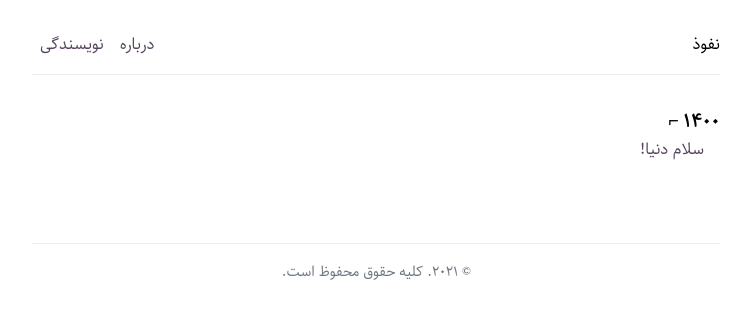
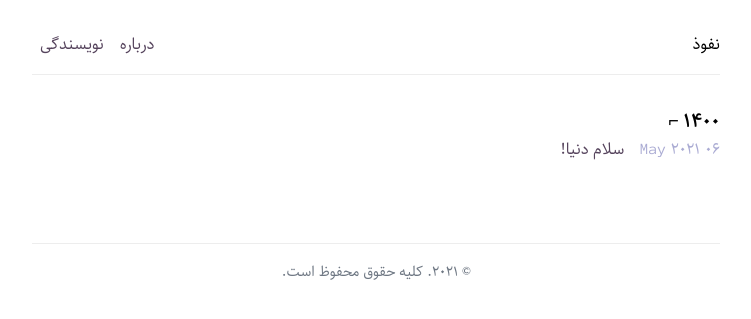
Before and after one commit to nofoz/nofoz.ir, a Jekyll site: the page built from index.html, in a window 1280 px wide. Shown: the top 319 px of the page, without its empty margins (423-1174 px from the left). Built offline with Jekyll 4.4.1, drawn with Linux system fonts in a browser that asks for light colours; the list of posts is cut into pages by our own code.

Commit message:
Update index.html

```diff
--- a/index.html
+++ b/index.html
@@ -7,7 +7,7 @@ title: Home
     <h3>۱۴۰۰</h3>
     {% for post in paginator.posts %}
     <article>
-        <time>{{ page.date | date_to_string }}</time>
+        <time>{{ post.date | date_to_string }}</time>
         <h4>
             <a href="{{ post.url | absolute_url }}">{{ post.title }}</a>
         </h4>
```
